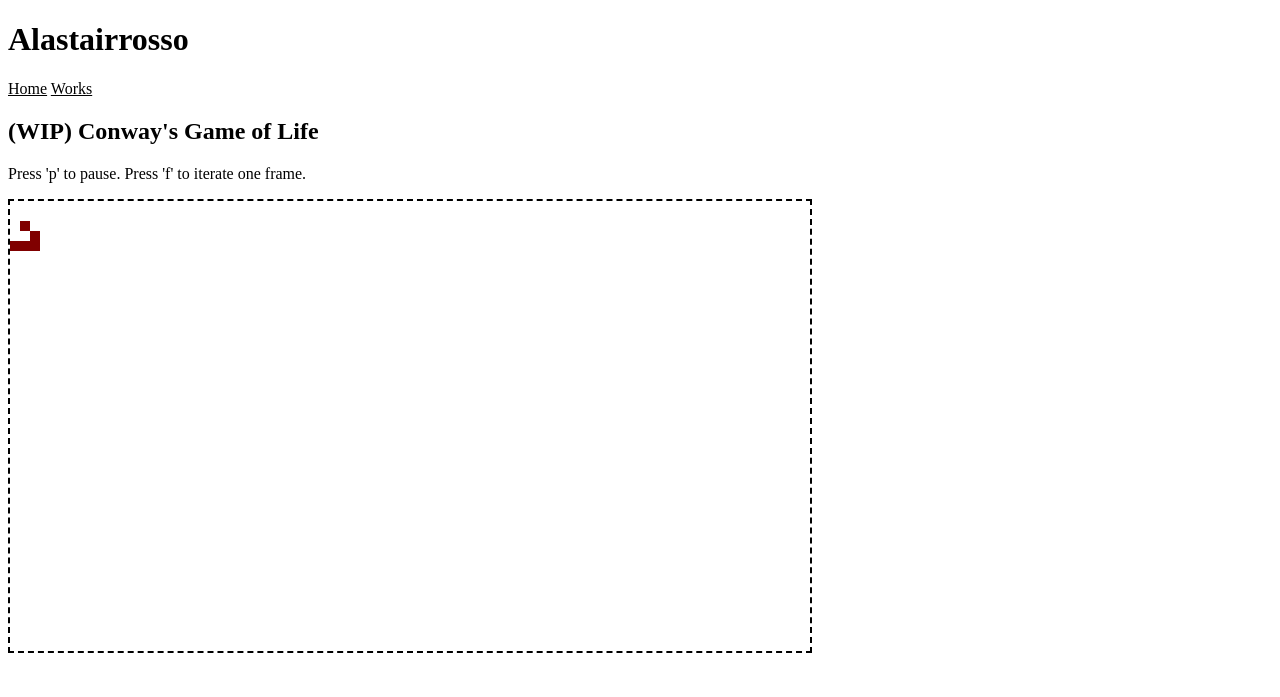
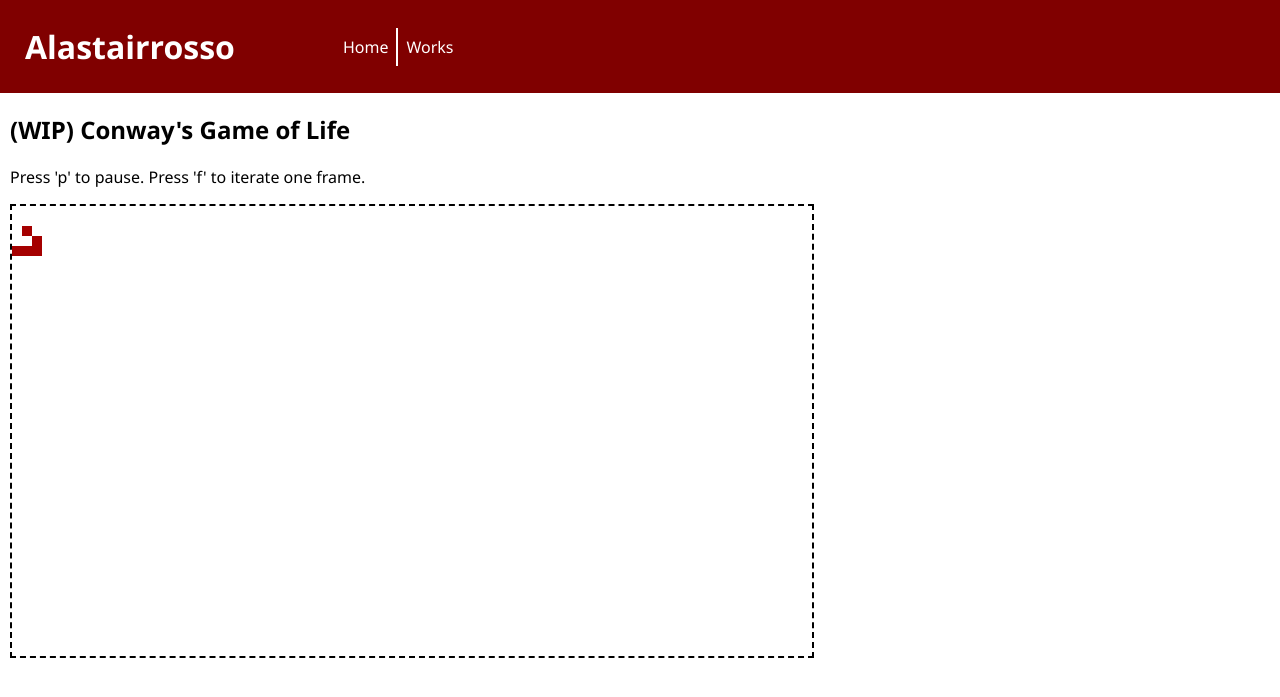
Before and after one commit to alastairrosso/alastairrosso.github.io, a Jekyll site: the page built from works/work_1/work_1.html, in a window 1280 px wide. Shown: the top 697 px of the page. Built offline with Jekyll 4.4.1, drawn with Linux system fonts in a browser that asks for light colours.

Commit message:
Create cleaner working look for site header, change game of life cells to different color

```diff
--- a/_data/navigation.yml
+++ /dev/null
@@ -1,4 +0,0 @@
-- name: Home
-  link: /
-- name: Works
-  link: /works.html
--- a/_includes/navigation.html
+++ b/_includes/navigation.html
@@ -1,8 +1,8 @@
+<div id="site-header">
+    <h1 id="site-name">Alastairrosso</h1>
 
-<h1>Alastairrosso</h1>
-
-<nav>
-    {% for item in site.data.navigation %}
-        <a href="{{ item.link }}" {% if page.url == item.link %}class="current"{% endif %}>{{ item.name }}</a>
-    {% endfor %}
-</nav>
+    <nav id="nav-bar">
+        <a href="/" class="nav-item-first">Home</a><!--
+     --><a href="/works.html" class="nav-item-last">Works</a>
+    </nav>
+</div>
--- a/_sass/main.scss
+++ b/_sass/main.scss
@@ -5,3 +5,54 @@
 a, a:visited, a:hover, a:active {
     color: inherit;
 }
+
+a:hover {
+    background-color: #700000;
+}
+
+html, body {
+    font-family: 'Segoe UI', sans-serif;
+    height: 100%;
+    margin: 0px;
+}
+
+#site-header {
+    background-color: #800000;
+    color: white;
+    display: flex;
+    flex-direction: row;
+    align-items: center;
+    justify-content: left;
+    padding: 25px;
+}
+
+#site-name {
+    margin: 0px;
+    order: 1;
+}
+
+a {
+    text-decoration: none;
+}
+
+#nav-bar {
+    margin-left: 100px;
+    order: 2;
+}
+
+.nav-item-first {
+
+    border-right-color: white;
+    border-right-style: solid;
+    border-right-width: 1px;
+    padding: 8px;
+    margin: 0px;
+}
+
+.nav-item-last {
+    border-left-color: white;
+    border-left-style: solid;
+    border-left-width: 1px;
+    padding: 8px;
+    margin: 0px;
+}
--- a/works/work_1/work_1.html
+++ b/works/work_1/work_1.html
@@ -2,9 +2,17 @@
 title: Cellular Automata
 ---
 
-<h2>(WIP) Conway's Game of Life</h2>
-<p>Press 'p' to pause. Press 'f' to iterate one frame.</p>
+<style>
+    #work {
+        margin: 10px;
+    }
+</style>
 
-<canvas id="myCanvas" style="border: 2px; border-style: dashed;"></canvas>
+<div id="work">
+    <h2>(WIP) Conway's Game of Life</h2>
+    <p>Press 'p' to pause. Press 'f' to iterate one frame.</p>
 
-<script src="work_1.js"></script>
+    <canvas id="myCanvas" style="border: 2px; border-style: dashed;"></canvas>
+
+    <script src="work_1.js"></script>
+</div>
--- a/works/work_1/work_1.js
+++ b/works/work_1/work_1.js
@@ -13,7 +13,7 @@ emptyGrid = () => Array.from({ length: cellRows }, () => Array(cellCols).fill(0)
 
 let grid = emptyGrid();
 
-ctx.fillStyle = "#800000";
+ctx.fillStyle = "#a50000";
 
 function togglePause() {
     paused = !paused;
```
